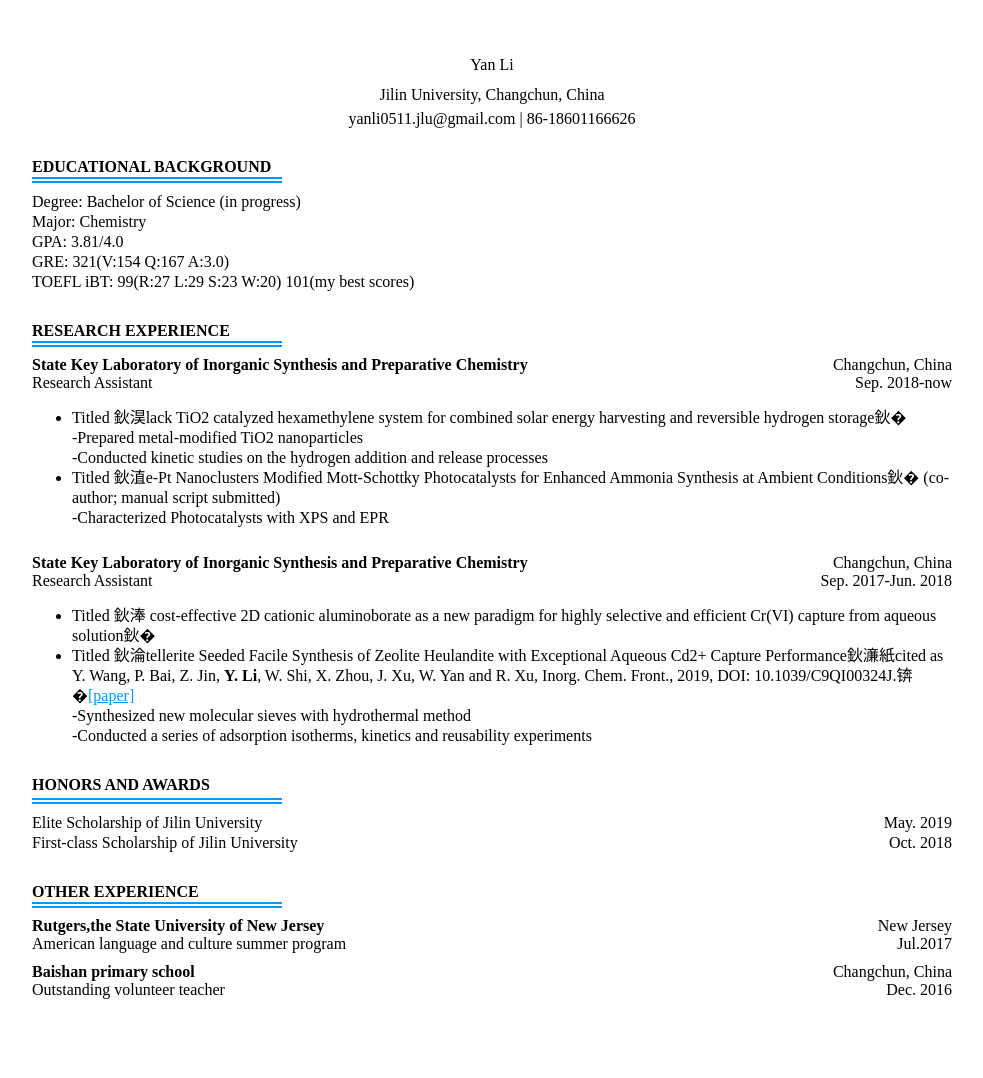
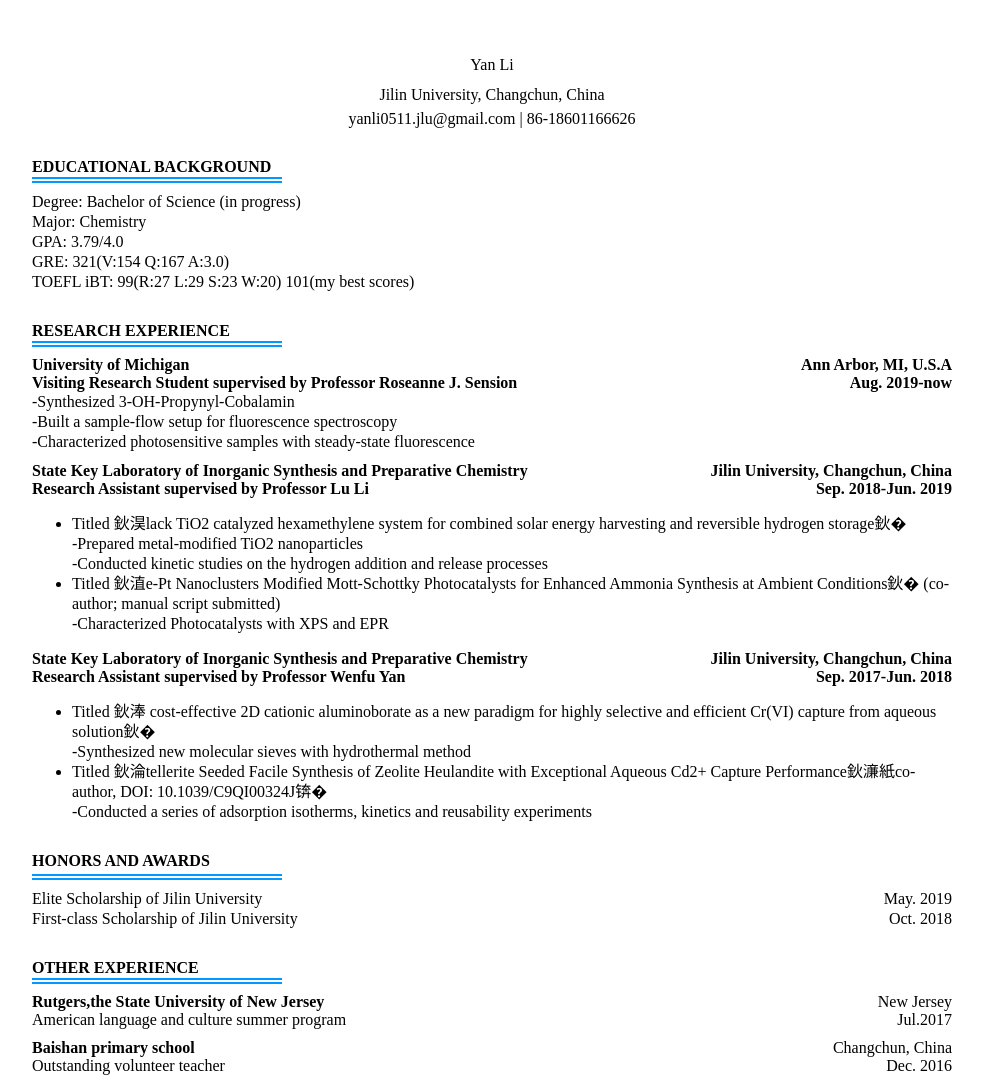
Before and after one commit to yanli-jlu/me, a plain HTML site: page index.html in a window 1280 px wide. Shown: the whole page, without its empty margins (148-1131 px from the left). Drawn offline with Linux system fonts and the light colour scheme.

Commit message:
Update index.html

```diff
--- a/index.html
+++ b/index.html
@@ -1,42 +1,84 @@
 <!DOCTYPE html PUBLIC "-//W3C//DTD XHTML 1.0 Transitional//EN" "http://www.w3.org/TR/xhtml1/DTD/xhtml1-transitional.dtd">
+
 <html xmlns="http://www.w3.org/1999/xhtml">
+
 <head>
+
 <meta http-equiv="Content-Type" content="text/html; charset=gb2312" />
+
 <meta http-equiv="imagetoolbar" content="no">
+
 <meta http-equiv="Content-Type" content="text/html; charset=GBK">
+
 <meta http-equiv="X-UA-Compatible" content="IE=EmulateIE7">
+
+
+
 
 
 <title>YanLi</title>
 
 
+
+
+
 <META content="text/html; charset=gb2312" http-equiv=Content-Type><!--很重要请保留-->
+
 <META name=renderer content=webkit|ie-comp|ie-stand><!--很重要请保留-->
+
 <META content=IE=Edge http-equiv=X-UA-Compatible><!--很重要请保留-->
+
 <META name=GENERATOR content="MSHTML 8.00.7601.18835">
+
+
 
 <style type="text/css">
 
 
+
+
+
      <!--
+
 	  a:link {
 
+
+
 	   font-size:16px;font-family:Times New Roman;
+
     color:#0099FF;
-    text-decoration:none;}
-	  a:visited {font-size:16px;font-family:Times New Roman;
-    color:#0099FF;
-    text-decoration:none;}
-      a:hover {font-size:16px;font-family:Times New Roman;
-    color:#CC0000;
-    text-decoration:none;}
-	  a:active {font-size:16px;font-family:Times New Roman;
-    color:#0099FF;
+
     text-decoration:none;}
 
+	  a:visited {font-size:16px;font-family:Times New Roman;
+
+    color:#0099FF;
+
+    text-decoration:none;}
+
+      a:hover {font-size:16px;font-family:Times New Roman;
+
+    color:#CC0000;
+
+    text-decoration:none;}
+
+	  a:active {font-size:16px;font-family:Times New Roman;
+
+    color:#0099FF;
+
+    text-decoration:none;}
+
+
+
 	</style>
+
 </head>
+
 <body style="margin:0px; padding:0px;">
+
+
+
+
 
 
 
@@ -45,207 +87,499 @@
 
 
 
+
+
+
+
+
 <div align="center"  class="banner2" >
+
     <div style=" width:1060px; margin:0 auto; background-color:#FFFFFF; font-family:Times New Roman; font-size:16px" align="center">
+
     <div style="width:920px; margin: 0 auto; position:relative;display:block; height:100%; overflow:hidden;!important; padding-left:70px; padding-right:70px; color:#000000" align="center">
+
           <div style="width:920px; float:left;   " >
 
+
+
                 <div style="width:920px;  color:#000; padding-top:50px;line-height:30px;" align="center">
+
                  Yan Li<br />
+
 				 Jilin University, Changchun, China<br />
-                 </div>
-				 <div style="width:920px;  color:#000;padding-bottom:30px;" align="center">
-				 yanli0511.jlu@gmail.com | 86-18601166626
+
                  </div>
 
+				 <div style="width:920px;  color:#000;padding-bottom:30px;" align="center">
+
+				 yanli0511.jlu@gmail.com | 86-18601166626
+
+                 </div>
+
+
+
                 <!--第2-->
+
               <div style="width:920px;font-weight:bold;" align="left">
+
                 EDUCATIONAL BACKGROUND
-               </div>
-			    <div  style="width:920px" align="left">
-			      <hr style="height:1px; border:none; border-top:2px double #0099FF;width:250px; padding-right:670; margin-top:1px;" align="left" />
-				  <hr style="height:1px; border:none; border-top:2px double #0099FF;width:250px; padding-right:670; margin-top:-7px; " align="left" />
-			   </div>
-			   <div style="width:920px; padding-bottom:30px; line-height:20px;" align="left">
-                Degree: Bachelor of Science (in progress)<br />
-				Major: Chemistry<br />
-				GPA: 3.81/4.0<br />
-				GRE: 321(V:154 Q:167 A:3.0)<br />
-				TOEFL iBT: 99(R:27 L:29 S:23 W:20) 101(my best scores)
+
                </div>
 
+			    <div  style="width:920px" align="left">
+
+			      <hr style="height:1px; border:none; border-top:2px double #0099FF;width:250px; padding-right:670; margin-top:1px;" align="left" />
+
+				  <hr style="height:1px; border:none; border-top:2px double #0099FF;width:250px; padding-right:670; margin-top:-7px; " align="left" />
+
+			   </div>
+
+			   <div style="width:920px; padding-bottom:30px; line-height:20px;" align="left">
+
+                Degree: Bachelor of Science (in progress)<br />
+
+				Major: Chemistry<br />
+
+				GPA: 3.79/4.0<br />
+
+				GRE: 321(V:154 Q:167 A:3.0)<br />
+
+				TOEFL iBT: 99(R:27 L:29 S:23 W:20) 101(my best scores)
+
+               </div>
+
+
+
                <!--第2结束-->
+
 			    <!--第3-->
+
                <div style="width:920px;font-weight:bold;" align="left">
+
                 RESEARCH EXPERIENCE
+
                </div>
+
 			    <div  style="width:920px" align="left">
+
 			      <hr style="height:1px; border:none; border-top:2px double #0099FF;width:250px; padding-right:670; margin-top:1px;" align="left" />
+
 				  <hr style="height:1px; border:none; border-top:2px double #0099FF;width:250px; padding-right:670; margin-top:-7px; " align="left" />
+
 			   </div>
+
 			   <div style="width:920px;" align="left">
+
                     <table border="0" width="920px"  cellpadding="0" cellspacing="0">
+
+                     <tr>
+
+					    <td style=" font-weight:bold">University of Michigan</td>
+
+						<td></td>
+
+						<td align="right" style=" font-weight:bold">Ann Arbor, MI, U.S.A</td>
+
+					  </tr>
 					  <tr>
-					    <td style=" font-weight:bold">State Key Laboratory of Inorganic Synthesis and Preparative Chemistry</td>
+
+					    <td style=" font-weight:bold">Visiting Research Student supervised by Professor Roseanne J. Sension</td>
+
 						<td></td>
-						<td align="right">Changchun, China</td>
+
+						<td align="right" style=" font-weight:bold">Aug. 2019-now</td>
+
 					  </tr>
+
 					</table>
+
                </div>
+
+
 
                <!--第3结束-->
 
-			    <!--第4-->
+
+
+			    <!--第4
+
 				<div style="width:920px;" align="left">
+
 				 <table border="0" width="920px"  cellpadding="0" cellspacing="0">
+
 					  <tr>
+
 					    <td> Research Assistant</td>
+
 						<td></td>
+
 						<td align="right">Sep. 2018-now  </td>
+
 					  </tr>
+
 					</table>
+
+               </div>-->
+
+			   <div style="width:920px; padding-bottom:10px; line-height:20px" align="left">
+
+
+				      -Synthesized 3-OH-Propynyl-Cobalamin<br />
+
+					  <div>-Built a sample-flow setup for fluorescence spectroscopy</div>
+
+					  <div>-Characterized photosensitive samples with steady-state fluorescence</div>
+
+
+
+
+
+
+
                </div>
-			   <div style="width:920px; padding-bottom:10px; line-height:20px" align="left">
-			     <ul>
-				   <li>
-				      Titled “Black TiO2 catalyzed hexamethylene system for combined solar energy harvesting and reversible hydrogen storage”<br />
-					  <div>-Prepared metal-modified TiO2 nanoparticles</div>
-					  <div>-Conducted kinetic studies on the hydrogen addition and release processes</div>
-				   </li>
-				   <li>
-				      Titled “Fe-Pt Nanoclusters Modified Mott-Schottky Photocatalysts for Enhanced Ammonia Synthesis at Ambient Conditions” (co-author; manual script submitted)<br />
-					  <div>-Characterized Photocatalysts with XPS and EPR</div>
-				   </li>
-			     </ul>
-               </div>
+
                <!--第4结束-->
 
+
+
 			   <!--第5-->
+
 			    <div style="width:920px;" align="left">
+
                     <table border="0" width="920px"  cellpadding="0" cellspacing="0">
+
 					  <tr>
+
 					    <td style=" font-weight:bold">State Key Laboratory of Inorganic Synthesis and Preparative Chemistry</td>
+
 						<td></td>
-						<td align="right">Changchun, China</td>
+
+						<td align="right" style=" font-weight:bold">Jilin University, Changchun, China</td>
+
 					  </tr>
+					   <tr>
+
+					    <td style=" font-weight:bold">Research Assistant supervised by Professor Lu Li</td>
+
+						<td></td>
+
+						<td align="right" style=" font-weight:bold">Sep. 2018-Jun. 2019</td>
+
+					  </tr>
+
+
 					</table>
+
                </div>
+
+
 
                <!--第5结束-->
 
+
+
 			   <!--第6-->
-			   <div style="width:920px;" align="left">
-                <table border="0" width="920px"  cellpadding="0" cellspacing="0">
-					  <tr>
-					    <td> Research Assistant</td>
-						<td></td>
-						<td align="right">Sep. 2017-Jun. 2018 </td>
-					  </tr>
-					</table>
-               </div>
-			    <div style="width:920px;  padding-bottom:10px; line-height:20px" align="left">
+
+
+			    <div style="width:920px;   line-height:20px" align="left">
+
 			     <ul>
+
 				   <li>
-				     Titled “A cost-effective 2D cationic aluminoborate as a new paradigm for highly selective and efficient Cr(VI) capture from aqueous solution”
-				   </li>
-				   <li>
-				     Titled “Stellerite Seeded Facile Synthesis of Zeolite Heulandite with Exceptional Aqueous Cd2+ Capture Performance”（cited as Y. Wang, P. Bai, Z. Jin, <b>Y. Li</b>, W. Shi, X. Zhou, J. Xu, W. Yan and R. Xu, Inorg. Chem. Front., 2019, DOI: 10.1039/C9QI00324J.）<a href="https://pubs.rsc.org/en/content/articlepdf/2019/QI/C9QI00324J?page=search" target="_blank" style="text-decoration:underline">[paper]</a><br />
-					 <div>-Synthesized new molecular sieves with hydrothermal method</div>
-					 <div>-Conducted a series of adsorption isotherms, kinetics and reusability experiments</div>
+
+				     Titled “Black TiO2 catalyzed hexamethylene system for combined solar energy harvesting and reversible hydrogen storage”
+
 				   </li>
 
+
+
+				     <!--Titled “Stellerite Seeded Facile Synthesis of Zeolite Heulandite with Exceptional Aqueous Cd2+ Capture Performance”（cited as Y. Wang, P. Bai, Z. Jin, <b>Y. Li</b>, W. Shi, X. Zhou, J. Xu, W. Yan and R. Xu, Inorg. Chem. Front., 2019, DOI: 10.1039/C9QI00324J.）<a href="https://pubs.rsc.org/en/content/articlepdf/2019/QI/C9QI00324J?page=search" target="_blank" style="text-decoration:underline">[paper]</a><br />
+					 -->
+
+                     <div>-Prepared metal-modified TiO2 nanoparticles</div>
+					 <div>-Conducted kinetic studies on the hydrogen addition and release processes</div>
+
+
+
+
+				    <li>
+
+				     Titled “Fe-Pt Nanoclusters Modified Mott-Schottky Photocatalysts for Enhanced Ammonia Synthesis at Ambient Conditions” (co-author; manual script submitted)
+
+				   </li>
+
+
+
+				     <!--Titled “Stellerite Seeded Facile Synthesis of Zeolite Heulandite with Exceptional Aqueous Cd2+ Capture Performance”（cited as Y. Wang, P. Bai, Z. Jin, <b>Y. Li</b>, W. Shi, X. Zhou, J. Xu, W. Yan and R. Xu, Inorg. Chem. Front., 2019, DOI: 10.1039/C9QI00324J.）<a href="https://pubs.rsc.org/en/content/articlepdf/2019/QI/C9QI00324J?page=search" target="_blank" style="text-decoration:underline">[paper]</a><br />
+					 -->
+
+                     <div>-Characterized Photocatalysts with XPS and EPR</div>
+
+
+
+
 			     </ul>
+
                </div>
+
+
+
                <!--第6结束-->
 
+
+			   <!---->
+			    <div style="width:920px;" align="left">
+
+                    <table border="0" width="920px"  cellpadding="0" cellspacing="0">
+
+					  <tr>
+
+					    <td style=" font-weight:bold">State Key Laboratory of Inorganic Synthesis and Preparative Chemistry</td>
+
+						<td></td>
+
+						<td align="right"  style=" font-weight:bold">Jilin University, Changchun, China</td>
+
+					  </tr>
+					   <tr>
+
+					    <td style=" font-weight:bold">Research Assistant supervised by Professor Wenfu Yan</td>
+
+						<td></td>
+
+						<td align="right"  style=" font-weight:bold">Sep. 2017-Jun. 2018</td>
+
+					  </tr>
+
+
+					</table>
+
+               </div>
+			   <!---->
+
+               <!---->
+			    <div style="width:920px;  padding-bottom:10px; line-height:20px" align="left">
+
+			     <ul>
+
+				   <li>
+
+				     Titled “A cost-effective 2D cationic aluminoborate as a new paradigm for highly selective and efficient Cr(VI) capture from aqueous solution”
+
+				   </li>
+
+
+
+				     <!--Titled “Stellerite Seeded Facile Synthesis of Zeolite Heulandite with Exceptional Aqueous Cd2+ Capture Performance”（cited as Y. Wang, P. Bai, Z. Jin, <b>Y. Li</b>, W. Shi, X. Zhou, J. Xu, W. Yan and R. Xu, Inorg. Chem. Front., 2019, DOI: 10.1039/C9QI00324J.）<a href="https://pubs.rsc.org/en/content/articlepdf/2019/QI/C9QI00324J?page=search" target="_blank" style="text-decoration:underline">[paper]</a><br />
+					 -->
+
+                     <div>-Synthesized new molecular sieves with hydrothermal method</div>
+
+
+
+
+				   <li>
+
+				     Titled “Stellerite Seeded Facile Synthesis of Zeolite Heulandite with Exceptional Aqueous Cd2+ Capture Performance”（co-author, DOI: 10.1039/C9QI00324J）
+				   </li>
+
+
+				     <!--Titled “Stellerite Seeded Facile Synthesis of Zeolite Heulandite with Exceptional Aqueous Cd2+ Capture Performance”（cited as Y. Wang, P. Bai, Z. Jin, <b>Y. Li</b>, W. Shi, X. Zhou, J. Xu, W. Yan and R. Xu, Inorg. Chem. Front., 2019, DOI: 10.1039/C9QI00324J.）<a href="https://pubs.rsc.org/en/content/articlepdf/2019/QI/C9QI00324J?page=search" target="_blank" style="text-decoration:underline">[paper]</a><br />
+					 -->
+
+                     <div>-Conducted a series of adsorption isotherms, kinetics and reusability experiments</div>
+
+
+
+
+
+
+			     </ul>
+
+               </div>
+
+
+               <!---->
+
+
 			   <!--第7-->
+
 			   <div style="width:920px;line-height:25px; font-weight:bold;" align="left">
+
                  HONORS AND AWARDS
+
                </div>
+
 			    <div  style="width:920px" align="left">
+
 			      <hr style="height:1px; border:none; border-top:2px double #0099FF;width:250px; padding-right:670; margin-top:1px;" align="left" />
+
 				  <hr style="height:1px; border:none; border-top:2px double #0099FF;width:250px; padding-right:670; margin-top:-7px; " align="left" />
+
 			   </div>
+
 			   <div style="width:920px; " align="left">
+
 			      <table border="0" cellpadding="0" width="920px" cellspacing="0" style="line-height:20px">
+
 				    <tr>
+
 					  <td>Elite Scholarship of Jilin University</td>
+
 					  <td width="100px"></td>
+
 					  <td align="right">May. 2019</td>
+
 					</tr>
+
 					<tr>
+
 					  <td>First-class Scholarship of Jilin University</td>
+
 					  <td width="100px"></td>
+
 					  <td align="right">Oct. 2018</td>
+
 					</tr>
+
 				  </table>
+
 			   </div>
+
 			   <!--第7结束-->
 
+
+
 			   <!--第8-->
+
 			    <div style="width:920px; font-weight:bold; padding-top:30px;" align="left">
+
                 OTHER EXPERIENCE
-               </div>
-			     <div  style="width:920px" align="left">
-			      <hr style="height:1px; border:none; border-top:2px double #0099FF;width:250px; padding-right:670; margin-top:1px;" align="left" />
-				  <hr style="height:1px; border:none; border-top:2px double #0099FF;width:250px; padding-right:670; margin-top:-7px; " align="left" />
-			   </div>
-			    <div style="width:920px;  padding-bottom:10px" align="left">
-				 <table border="0" width="920px"  cellpadding="0" cellspacing="0" >
-					  <tr>
-					    <td style=" font-weight:bold">Rutgers,the State University of New Jersey</td>
-						<td></td>
-						<td align="right">New Jersey</td>
-					  </tr>
-					  <tr>
-					    <td>
-						 American language and culture summer program
-						</td>
-						<td></td>
-						<td align="right"> Jul.2017 </td>
-					  </tr>
-					</table>
+
                </div>
 
+			     <div  style="width:920px" align="left">
+
+			      <hr style="height:1px; border:none; border-top:2px double #0099FF;width:250px; padding-right:670; margin-top:1px;" align="left" />
+
+				  <hr style="height:1px; border:none; border-top:2px double #0099FF;width:250px; padding-right:670; margin-top:-7px; " align="left" />
+
+			   </div>
+
+			    <div style="width:920px;  padding-bottom:10px" align="left">
+
+				 <table border="0" width="920px"  cellpadding="0" cellspacing="0" >
+
+					  <tr>
+
+					    <td style=" font-weight:bold">Rutgers,the State University of New Jersey</td>
+
+						<td></td>
+
+						<td align="right">New Jersey</td>
+
+					  </tr>
+
+					  <tr>
+
+					    <td>
+
+						 American language and culture summer program
+
+						</td>
+
+						<td></td>
+
+						<td align="right"> Jul.2017 </td>
+
+					  </tr>
+
+					</table>
+
+               </div>
+
+
+
 			    <div style="width:920px;" align="left">
+
 				 <table border="0" width="920px"  cellpadding="0" cellspacing="0" >
+
 					  <tr>
+
 					    <td style=" font-weight:bold">Baishan primary school</td>
+
 						<td></td>
+
 						<td align="right">Changchun, China</td>
+
 					  </tr>
+
 					  <tr>
+
 					    <td>
+
 						 Outstanding volunteer teacher
+
 						</td>
+
 						<td></td>
+
 						<td align="right">Dec. 2016</td>
+
 					  </tr>
+
 					</table>
+
                </div>
+
+
 
 			   <!--第8结束-->
 
+
+
 			     <!--第9-->
+
                <div style="width:920px;" align="left">
+
+
 
                </div>
 
+
+
                <!--第9结束-->
 
+
+
                 <div style="width:920px;height:20px; padding-top:100px" align="left">
+
+
 
 			    </div>
 
 
 
+
+
+
+
           </div>
+
+
 
      </div>
 
+
+
   </div>
 
+
+
 </div><!--banner2-->
+
+
+
 
 
 </div>
@@ -255,5 +589,13 @@
 
 
 
+
+
+
+
+
+
+
 </body>
+
 </html>
```
